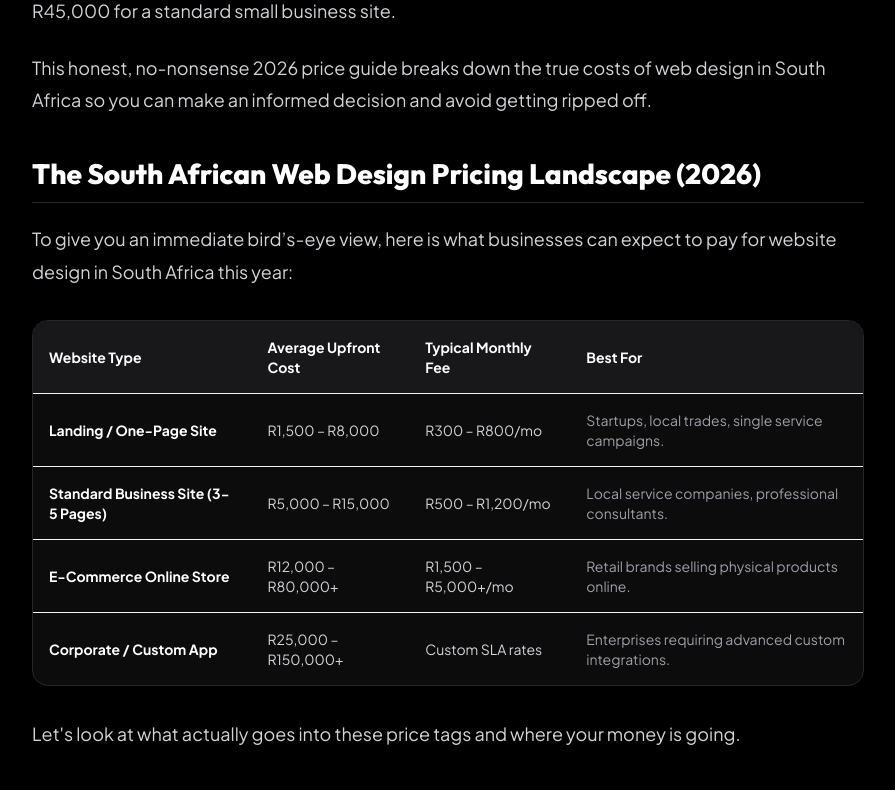
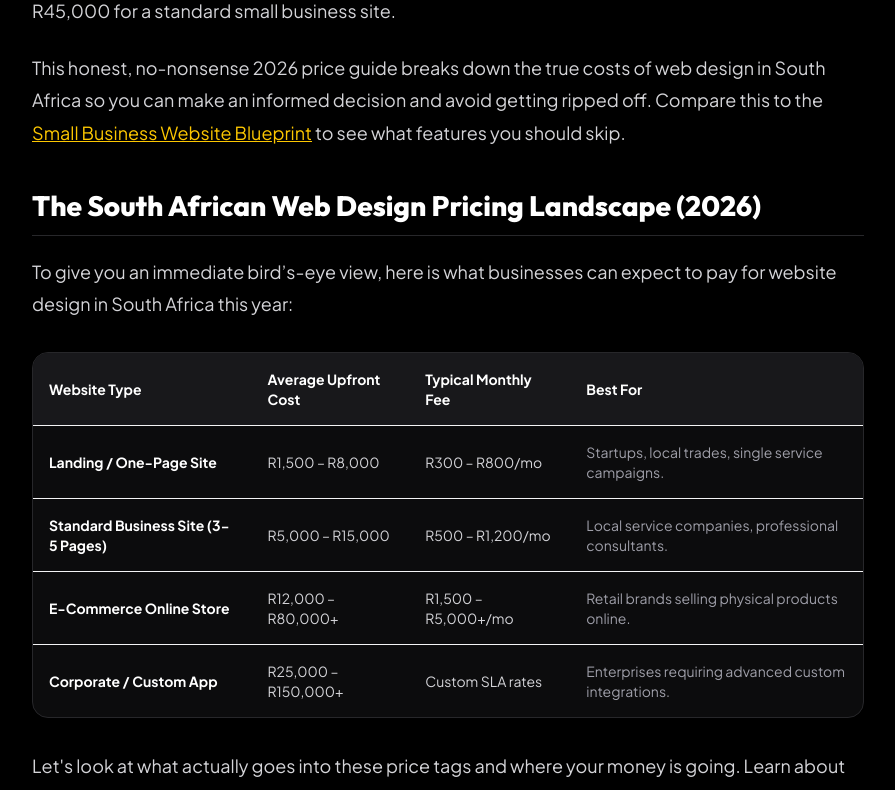
Before and after one commit to Fastasy/allegro, a React (Vite) app: page /articles/how-much-does-a-website-cost-south-africa in a window 1280 px wide. Shown: the part 1780-2570 px from the top of the page, without its empty margins (192-1087 px from the left). Built offline with nearby package versions, Linux system fonts and the light colour scheme.

Commit message:
seo: add comprehensive cross-linking internal links across all blog articles

```diff
--- a/src/data/articlesData.ts
+++ b/src/data/articlesData.ts
@@ -52,7 +52,7 @@ export const articles: Article[] = [
       </p>
 
       <p class="mb-8">
-        Unfortunately, many Gqeberha small businesses are completely invisible online. This article breaks down exactly why local PE businesses are losing valuable enquiries, and how you can claim your share of the local market.
+        Unfortunately, many Gqeberha small businesses are completely invisible online. This article breaks down exactly why local PE businesses are losing valuable enquiries, and how you can claim your share of the local market. For a complete cost analysis, check our transparent <a href="/articles/how-much-does-a-website-cost-south-africa" class="text-yellow-400 underline hover:text-yellow-300">South African Web Design Cost Guide</a>.
       </p>
 
       <h2 class="text-2xl md:text-3xl font-extrabold text-white font-heading mt-12 mb-6 border-b border-zinc-800 pb-3">
@@ -89,7 +89,7 @@ export const articles: Article[] = [
         <h3 class="text-2xl font-bold text-white font-heading mb-4 text-yellow-400">
           Part 1: An Active Google My Business Profile
         </h3>
-        <p class="text-zinc-300 mb-4 text-sm sm:text-base">Your profile must be meticulously optimized:</p>
+        <p class="text-zinc-300 mb-4 text-sm sm:text-base">Your profile must be meticulously optimized. You can read our complete, step-by-step <a href="/articles/how-to-get-your-sa-business-on-google-maps" class="text-yellow-400 underline hover:text-yellow-300">Google Maps Ranking Guide</a> to learn how to do this yourself.</p>
         <ul class="space-y-3 text-zinc-300 text-sm sm:text-base">
           <li class="flex items-start gap-2">
             <span class="text-yellow-400 font-bold">•</span>
@@ -190,7 +190,7 @@ export const articles: Article[] = [
       </div>
 
       <p class="mb-8">
-        If you are a local service provider—a plumber in Port Elizabeth, an accountant in Durban, a guesthouse in George, or a contractor in Cape Town—you do not need a bloated, expensive corporate brochure. You need a <strong>lean, mean lead-generation engine</strong>.
+        If you are a local service provider—a plumber in Port Elizabeth, an accountant in Durban, a guesthouse in George, or a contractor in Cape Town—you do not need a bloated, expensive corporate brochure. You need a <strong>lean, mean lead-generation engine</strong>. Read our step-by-step <a href="/articles/how-to-start-a-small-business-south-africa-guide" class="text-yellow-400 underline hover:text-yellow-300">South African Startup Launch Guide</a> to learn how to register legally before getting online.
       </p>
 
       <h2 class="text-2xl md:text-3xl font-extrabold text-white font-heading mt-12 mb-6 border-b border-zinc-800 pb-3">
@@ -223,7 +223,7 @@ export const articles: Article[] = [
       </h2>
 
       <p class="mb-6">
-        A high-converting local website is remarkably simple. It should be built as a <strong>Single-Page Website</strong> (often called a landing page), where all information flows logically from top to bottom as the user scrolls on their phone.
+        A high-converting local website is remarkably simple. It should be built as a <strong>Single-Page Website</strong> (often called a landing page), where all information flows logically from top to bottom as the user scrolls on their phone. If you are comparing quotes, check our detailed <a href="/articles/how-much-does-a-website-cost-south-africa" class="text-yellow-400 underline hover:text-yellow-300">Website Cost Guide</a> first.
       </p>
 
       <p class="mb-8">To turn traffic into cold, hard cash, your small business website must have these 5 critical elements:</p>
@@ -313,7 +313,7 @@ export const articles: Article[] = [
       </p>
 
       <p class="mb-8">
-        This honest, no-nonsense 2026 price guide breaks down the true costs of web design in South Africa so you can make an informed decision and avoid getting ripped off.
+        This honest, no-nonsense 2026 price guide breaks down the true costs of web design in South Africa so you can make an informed decision and avoid getting ripped off. Compare this to the <a href="/articles/small-business-website-blueprint-south-africa" class="text-yellow-400 underline hover:text-yellow-300">Small Business Website Blueprint</a> to see what features you should skip.
       </p>
 
       <h2 class="text-2xl md:text-3xl font-extrabold text-white font-heading mt-12 mb-6 border-b border-zinc-800 pb-3">
@@ -361,7 +361,7 @@ export const articles: Article[] = [
         </table>
       </div>
 
-      <p class="mb-8">Let's look at what actually goes into these price tags and where your money is going.</p>
+      <p class="mb-8">Let\'s look at what actually goes into these price tags and where your money is going. Learn about Gqeberha local lead generation in our <a href="/articles/web-design-port-elizabeth-local-lead-engine" class="text-yellow-400 underline hover:text-yellow-300">Local Lead Engine Guide</a>.</p>
 
       <h2 class="text-2xl md:text-3xl font-extrabold text-white font-heading mt-12 mb-6 border-b border-zinc-800 pb-3">
         The Three Roads to Building a Website
@@ -461,7 +461,7 @@ export const articles: Article[] = [
       </div>
 
       <p class="mb-8">
-        If your business is not in those top three spots, you are completely invisible to high-value, ready-to-buy customers. This comprehensive guide breaks down exactly how to set up your Google Business Profile (GBP), claim your listing on Google Maps, and optimize it to rank in those coveted top three spots.
+        If your business is not in those top three spots, you are completely invisible to high-value, ready-to-buy customers. This comprehensive guide breaks down exactly how to set up your Google Business Profile (GBP), claim your listing on Google Maps, and optimize it to rank in those coveted top three spots. Read how this ties into the <a href="/articles/web-design-port-elizabeth-local-lead-engine" class="text-yellow-400 underline hover:text-yellow-300">Gqeberha Local Lead Engine</a>.
       </p>
 
       <h2 class="text-2xl md:text-3xl font-extrabold text-white font-heading mt-12 mb-6 border-b border-zinc-800 pb-3">
@@ -505,7 +505,7 @@ export const articles: Article[] = [
         <div class="bg-zinc-900 border border-zinc-800 p-6 rounded-2xl">
           <h3 class="text-xl font-bold text-white mb-2">3. Master the Review Engine (Prominence)</h3>
           <p class="text-zinc-450 text-sm mb-3">The business with the most high-quality, positive reviews almost always dominates the map.</p>
-          <ul class="list-disc pl-6 space-y-2 text-zinc-450 text-sm">
+          <ul class="list-disc pl-6 space-y-2 text-zinc-455 text-sm">
             <li><strong>Create a Review Link:</strong> Inside your Google Business Profile dashboard, click "Ask for Reviews" and copy your unique short-link.</li>
             <li><strong>Systematize the Ask:</strong> Send this link via WhatsApp to every single customer immediately after completing a job.</li>
             <li><strong>Respond to Every Review:</strong> Google rewards active profiles. Respond to both positive and negative reviews politely, naturally injecting your primary keywords in your response.</li>
@@ -610,11 +610,11 @@ export const articles: Article[] = [
       <div class="grid grid-cols-1 md:grid-cols-2 gap-6 my-8">
         <div class="bg-zinc-900 border border-zinc-800 p-6 rounded-2xl">
           <h4 class="font-bold text-white mb-2">1. Register a .co.za Domain Name</h4>
-          <p class="text-zinc-450 text-sm">Your domain is your digital address (e.g., <code>yourbusiness.co.za</code>). This costs <strong>R150 to R300 per year</strong> and can be secured through local hosting companies or via your web designer.</p>
+          <p class="text-zinc-450 text-sm">Your domain is your digital address (e.g., <code>yourbusiness.co.za</code>). This costs <strong>R150 to R300 per year</strong> and can be secured through local hosting companies or via your web designer. Read our <a href="/articles/how-much-does-a-website-cost-south-africa" class="text-yellow-400 underline hover:text-yellow-300">South African Website Cost Guide</a> for more details.</p>
         </div>
         <div class="bg-zinc-900 border border-zinc-800 p-6 rounded-2xl">
           <h4 class="font-bold text-white mb-2">2. Launch a Single-Page Conversion Site</h4>
-          <p class="text-zinc-450 text-sm">Choose a modular single-page website model. This lets you look highly professional while protecting your cash flow. Include a clear statement of services, your logo, and a direct click-to-call link with a floating WhatsApp Business button.</p>
+          <p class="text-zinc-450 text-sm">Choose a modular single-page website model. This lets you look highly professional while protecting your cash flow. Follow our <a href="/articles/small-business-website-blueprint-south-africa" class="text-yellow-400 underline hover:text-yellow-300">Small Business Website Blueprint</a> for features you actually need.</p>
         </div>
       </div>
 
```
